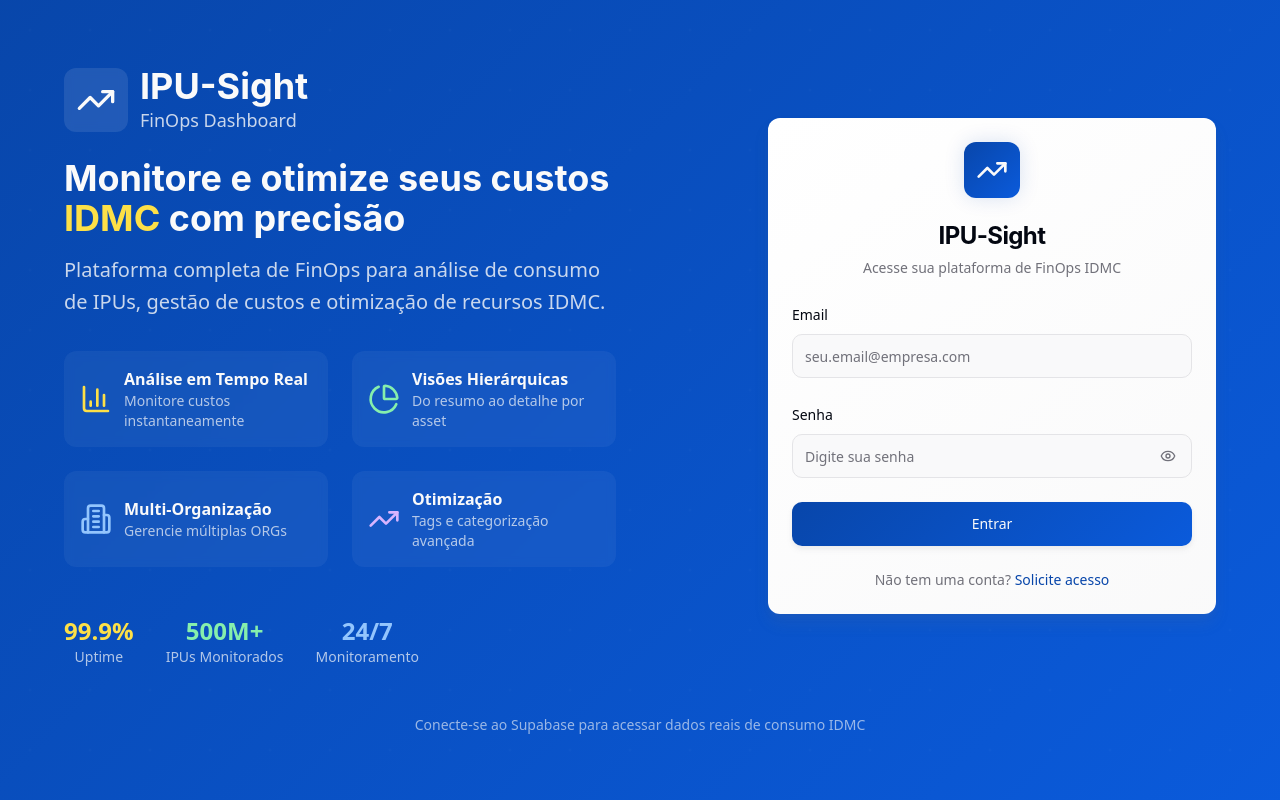
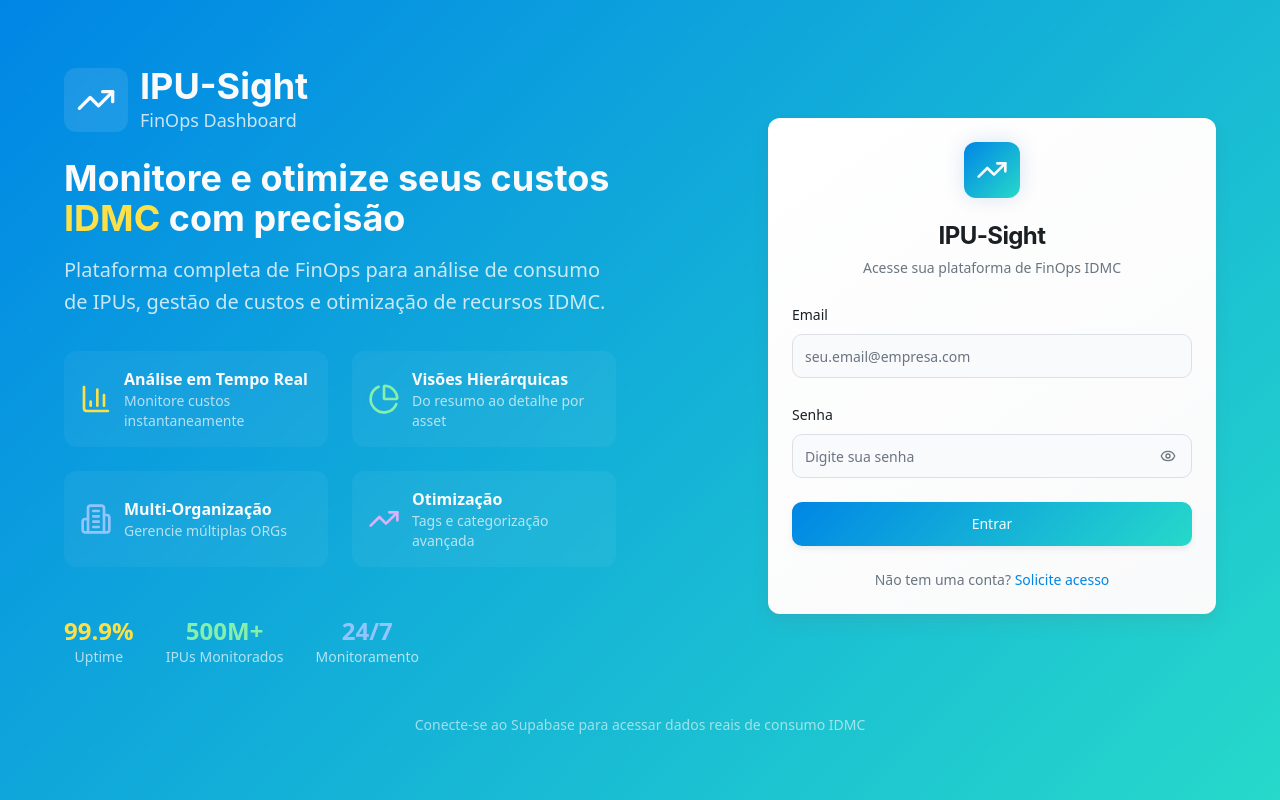
Before and after one commit to jefferson-ssantos/ipu-sight, a React (Vite) app: page / in a window 1280 px wide. Built offline with nearby package versions, Linux system fonts and the light colour scheme.

Commit message:
Refactor: Update color palette
Update the application's color palette to reflect a modern and technological aesthetic, inspired by the Orys website, incorporating shades of blue, teal, and coral.

```diff
--- a/src/index.css
+++ b/src/index.css
@@ -8,60 +8,60 @@ All colors MUST be HSL.
 
 @layer base {
   :root {
-    /* Core FinOps Brand Colors */
-    --background: 240 10% 98%;
-    --foreground: 224 71% 4%;
+    /* Orys-Inspired Modern Tech Palette */
+    --background: 210 20% 98%;
+    --foreground: 210 15% 12%;
 
     --card: 0 0% 100%;
-    --card-foreground: 224 71% 4%;
+    --card-foreground: 210 15% 12%;
 
     --popover: 0 0% 100%;
-    --popover-foreground: 224 71% 4%;
+    --popover-foreground: 210 15% 12%;
 
-    /* Primary: Professional Corporate Blue */
-    --primary: 217 91% 35%;
+    /* Primary: Modern Tech Blue */
+    --primary: 205 100% 45%;
     --primary-foreground: 0 0% 98%;
-    --primary-light: 217 91% 45%;
-    --primary-dark: 217 91% 25%;
+    --primary-light: 205 100% 55%;
+    --primary-dark: 205 100% 35%;
 
-    /* Secondary: Financial Success Green */
-    --secondary: 142 76% 36%;
+    /* Secondary: Professional Teal */
+    --secondary: 175 70% 40%;
     --secondary-foreground: 0 0% 98%;
-    --secondary-light: 142 76% 46%;
+    --secondary-light: 175 70% 50%;
 
-    /* Warning: Cost Alert Orange */
-    --warning: 25 95% 53%;
+    /* Warning: Vibrant Coral */
+    --warning: 15 85% 60%;
     --warning-foreground: 0 0% 98%;
-    --warning-light: 25 95% 63%;
+    --warning-light: 15 85% 70%;
 
-    /* Muted: Clean Neutral Grays */
-    --muted: 240 5% 96%;
-    --muted-foreground: 240 4% 46%;
+    /* Muted: Clean Tech Grays */
+    --muted: 210 15% 96%;
+    --muted-foreground: 210 10% 46%;
 
-    --accent: 217 32% 17%;
-    --accent-foreground: 210 40% 98%;
+    --accent: 195 65% 25%;
+    --accent-foreground: 210 20% 98%;
 
-    --destructive: 0 84% 60%;
-    --destructive-foreground: 210 40% 98%;
+    --destructive: 0 84% 55%;
+    --destructive-foreground: 210 20% 98%;
 
-    --border: 240 6% 90%;
-    --input: 240 6% 90%;
-    --ring: 217 91% 35%;
+    --border: 210 15% 88%;
+    --input: 210 15% 88%;
+    --ring: 205 100% 45%;
 
     --radius: 0.75rem;
 
-    /* Financial KPI Colors */
-    --cost-high: 0 84% 60%;
-    --cost-medium: 25 95% 53%;
-    --cost-low: 142 76% 36%;
-    --profit: 142 76% 36%;
-    --neutral: 240 4% 46%;
+    /* Financial KPI Colors - Modern Tech Palette */
+    --cost-high: 0 84% 55%;
+    --cost-medium: 15 85% 60%;
+    --cost-low: 175 70% 40%;
+    --profit: 175 70% 40%;
+    --neutral: 210 10% 46%;
 
-    /* Gradients */
-    --gradient-primary: linear-gradient(135deg, hsl(217 91% 35%), hsl(217 91% 45%));
-    --gradient-cost: linear-gradient(135deg, hsl(0 84% 60%), hsl(25 95% 53%));
-    --gradient-success: linear-gradient(135deg, hsl(142 76% 36%), hsl(142 76% 46%));
-    --gradient-card: linear-gradient(145deg, hsl(0 0% 100%), hsl(240 5% 98%));
+    /* Modern Tech Gradients */
+    --gradient-primary: linear-gradient(135deg, hsl(205 100% 45%), hsl(175 70% 50%));
+    --gradient-cost: linear-gradient(135deg, hsl(0 84% 55%), hsl(15 85% 60%));
+    --gradient-success: linear-gradient(135deg, hsl(175 70% 40%), hsl(175 70% 50%));
+    --gradient-card: linear-gradient(145deg, hsl(0 0% 100%), hsl(210 15% 98%));
 
     /* Shadows */
     --shadow-soft: 0 1px 3px hsla(240, 4%, 46%, 0.12), 0 1px 2px hsla(240, 4%, 46%, 0.24);
```
